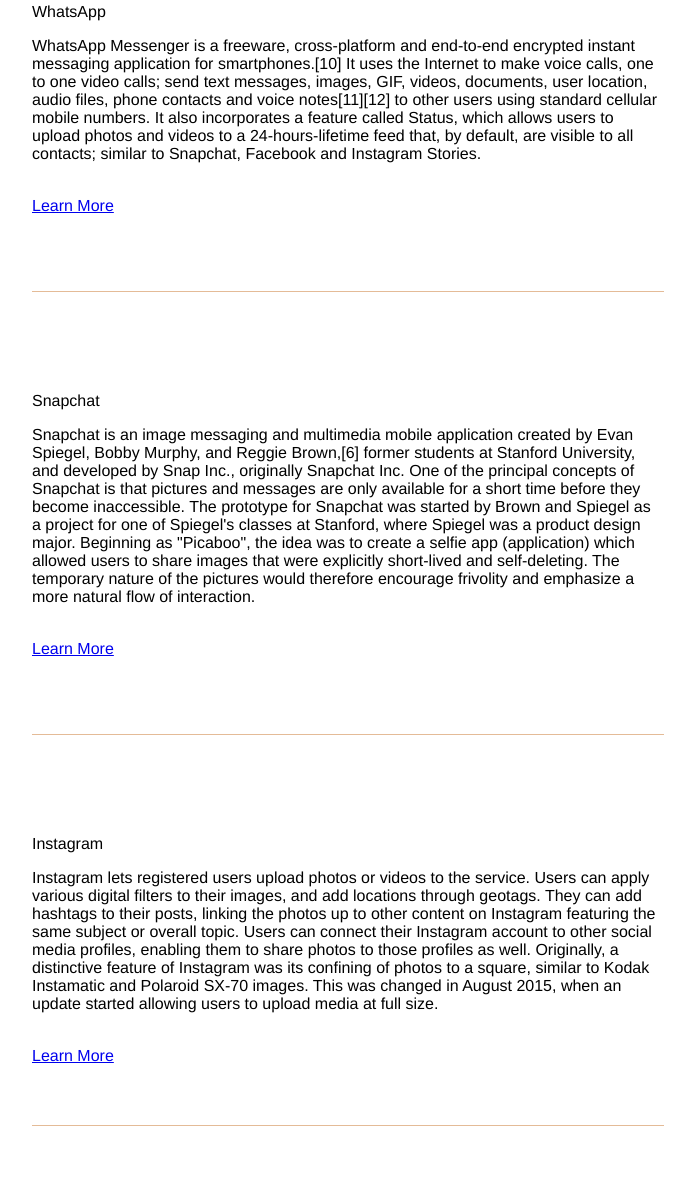
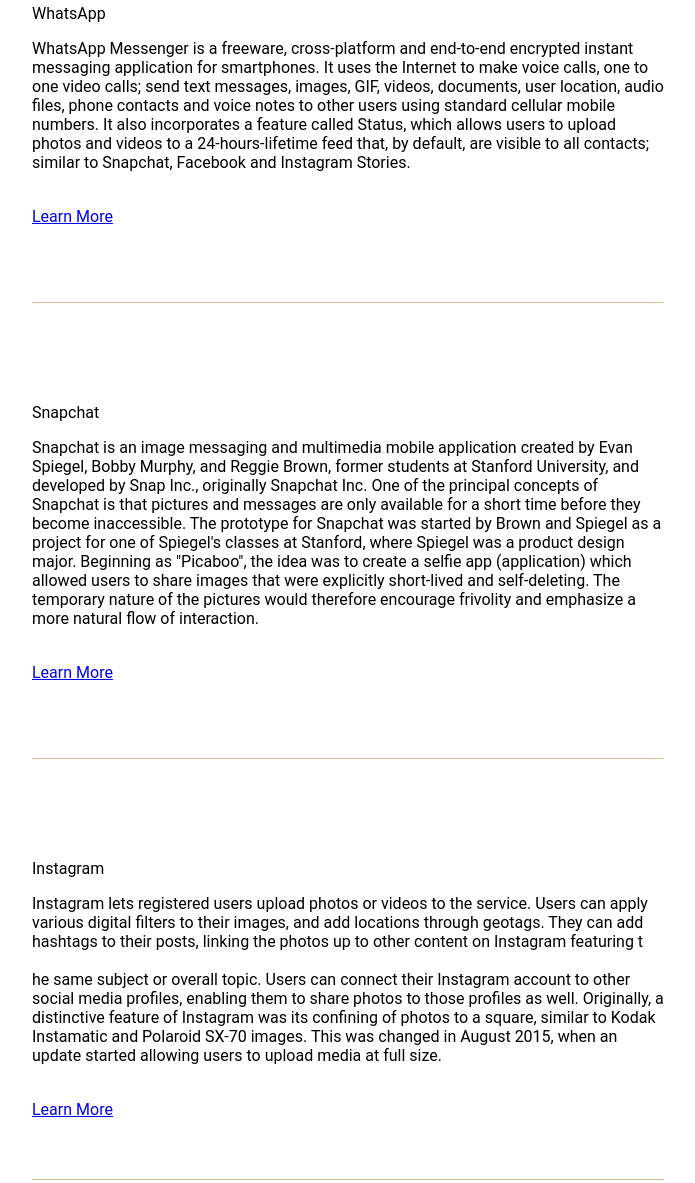
Before and after one commit to jentorre/grit-phl, a plain HTML site: page index.html in a window 1280 px wide. Shown: the part 358-1541 px from the top of the page, without its empty margins (292-987 px from the left). Drawn offline with Linux system fonts and the light colour scheme.

Commit message:
changed font in css and added spacing errors on html

```diff
--- a/bug.css
+++ b/bug.css
@@ -1,6 +1,6 @@
 * {
   box-sizing: border-box;
-  font-family: "Helvetica";
+  font-family: "Roboto";
 }
 
 
--- a/index.html
+++ b/index.html
@@ -19,20 +19,20 @@
   	<div class="list">
   		<ul>
   			<li>WhatsApp <br>
-  				<p>WhatsApp Messenger is a freeware, cross-platform and end-to-end encrypted instant messaging application for smartphones.[10] It uses the Internet to make voice calls, one to one video calls; send text messages, images, GIF, videos, documents, user location, audio files, phone contacts and voice notes[11][12] to other users using standard cellular mobile numbers. It also incorporates a feature called Status, which allows users to upload photos and videos to a 24-hours-lifetime feed that, by default, are visible to all contacts; similar to Snapchat, Facebook and Instagram Stories.<p><br>
+  				<p>WhatsApp Messenger is a freeware, cross-platform and end-to-end encrypted instant messaging application for smartphones. It uses the Internet to make voice calls, one to one video calls; send text messages, images, GIF, videos, documents, user location, audio files, phone contacts and voice notes to other users using standard cellular mobile numbers. It also incorporates a feature called Status, which allows users to upload photos and videos to a 24-hours-lifetime feed that, by default, are visible to all contacts; similar to Snapchat, Facebook and Instagram Stories.<p><br>
   			<a href="https://www.whatsapp.com/" target="blank">Learn More</a>
    			</li>
 
   			<li>Snapchat <br>
-  				<p>Snapchat is an image messaging and multimedia mobile application created by Evan Spiegel, Bobby Murphy, and Reggie Brown,[6] former students at Stanford University, and developed by Snap Inc., originally Snapchat Inc. One of the principal concepts of Snapchat is that pictures and messages are only available for a short time before they become inaccessible. The prototype for Snapchat was started by Brown and Spiegel as a project for one of Spiegel's classes at Stanford, where Spiegel was a product design major. Beginning as "Picaboo", the idea was to create a selfie app (application) which allowed users to share images that were explicitly short-lived and self-deleting. The temporary nature of the pictures would therefore encourage frivolity and emphasize a more natural flow of interaction.<p><br>
+  				<p>Snapchat is an image messaging and multimedia mobile application created by Evan Spiegel, Bobby Murphy, and Reggie Brown, former students at Stanford University, and developed by Snap Inc., originally Snapchat Inc. One of the principal concepts of Snapchat is that pictures and messages are only available for a short time before they become inaccessible. The prototype for Snapchat was started by Brown and Spiegel as a project for one of Spiegel's classes at Stanford, where Spiegel was a product design major. Beginning as "Picaboo", the idea was to create a selfie app (application) which allowed users to share images that were explicitly short-lived and self-deleting. The temporary nature of the pictures would therefore encourage frivolity and emphasize a more natural flow of interaction.<p><br>
   			<a href="https://ww.snapchat.com/" target="blank">Learn More</a>
   			</li>
   			<li>Instagram <br>
-  				<p>Instagram lets registered users upload photos or videos to the service. Users can apply various digital filters to their images, and add locations through geotags. They can add hashtags to their posts, linking the photos up to other content on Instagram featuring the same subject or overall topic. Users can connect their Instagram account to other social media profiles, enabling them to share photos to those profiles as well. Originally, a distinctive feature of Instagram was its confining of photos to a square, similar to Kodak Instamatic and Polaroid SX-70 images. This was changed in August 2015, when an update started allowing users to upload media at full size.</p><br>
+  				<p>Instagram lets registered users upload photos or videos to the service. Users can apply various digital filters to their images, and add locations through geotags. They can add hashtags to their posts, linking the photos up to other content on Instagram featuring t <br> <br> he same subject or overall topic. Users can connect their Instagram account to other social media profiles, enabling them to share photos to those profiles as well. Originally, a distinctive feature of Instagram was its confining of photos to a square, similar to Kodak Instamatic and Polaroid SX-70 images. This was changed in August 2015, when an update started allowing users to upload media at full size.</p><br>
   			<a href="http:www.instagram.com" target="blank">Learn More</a>
   			</li>
   			<li>Musical.ly <br>
-  				<p>Musical.ly is a video social network app for video creation, messaging, and live broadcasting. The first prototype was released in April 2014, and the official version was launched in August of that year. Through the app, users can create 15-second to 1 minute videos and choose sound tracks to accompany them, use different speed options (time-lapse, slow, normal, fast, and epic) and add pre-set filters and effects. The app also allows users to browse popular "musers," content, trending songs and sounds and hashtags. As of July 2016, musical.ly has over 90 million registered users and an average of 12 million new videos posted every day.[2] musical.ly is headquartered in Shanghai, China and has offices in San Francisco, California.[3]</p><br>
+  				<p>Musical.ly is a video social network app for video creation, messaging, and live broadcasting. The first prototype was released in April 2014, and the official version was launched in August of that year. Through the app, users can create 15-second to 1 minute videos and choose sound tracks to accompany them, use different speed options (time-lapse, slow, normal, fast, and epic) and add pre-set filters and effects. The app also allows users to browse popular "musers," content, trending songs and sounds and hashtags. As of July 2016, musical.ly has over 90 million registered users and an average of 12 million new videos posted every day.[2] musical.ly is headquartered in Shanghai, China and has offices in San Francisco, California.</p><br>
   			Learn More
   			</li>
   		</ul>
```
